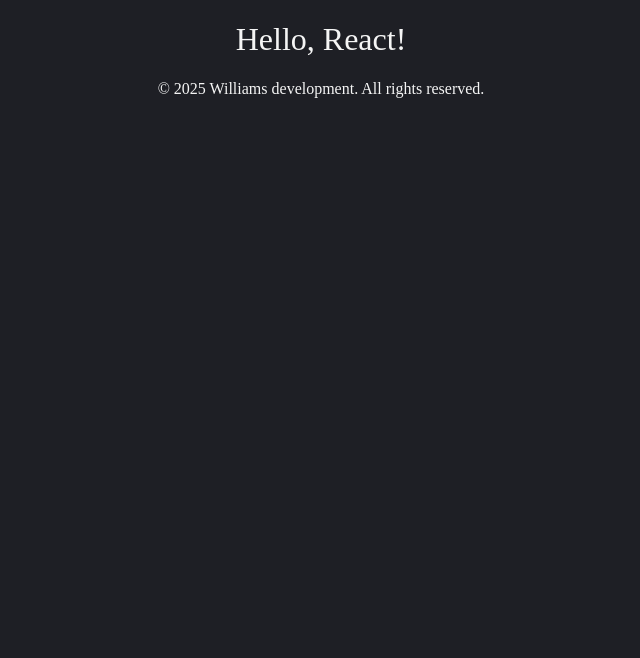
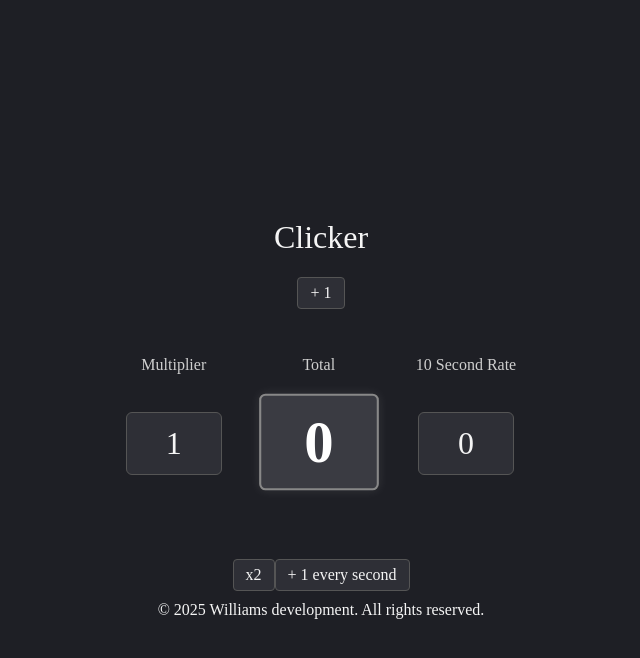
Before and after one commit to timmyd4/React-Idle-Game, a React (Vite) app: page / in a window 1280 px wide. Shown: the top 658 px of the page, without its empty margins (319-959 px from the left). Built offline with nearby package versions, Linux system fonts and the light colour scheme.

Commit message:
Got most of the project done - need to work on styling more

```diff
--- /dev/null
+++ b/Components/Game.jsx
@@ -0,0 +1,68 @@
+import React from "react";
+import {useEffect} from "react";
+export default function Game()
+{
+    const [obj, setObj] = React.useState({
+        additive: 0,
+        multiplier: 1,
+    });
+
+    const [autoRate, setAutoRate] = React.useState(0);
+
+    function AddClick()
+    {
+        setObj(prev => ({
+            ...prev,
+            additive: prev.additive + prev.multiplier
+        }));
+    }
+
+    function Double()
+    {
+        setObj(prev => ({
+            ...prev,
+            multiplier: prev.multiplier * 2
+        }));
+    }
+
+    useEffect(() => {
+        if(autoRate === 0) return;
+
+        const interval = setInterval(() => {
+            setObj(prev => ({
+                ...prev,
+                additive: prev.additive + autoRate
+            }))
+        }, 10000);
+
+        return () => clearInterval(interval);
+    }, [autoRate]);
+
+    return(
+        <>
+            <div className="add-btn">
+                <button onClick={AddClick}> + {obj.multiplier} </button>
+            </div>
+            <div className="stats-container">
+                <div className="stat-box">
+                    <h5>Multiplier</h5>
+                    <p>{obj.multiplier}</p>
+                </div>
+
+                <div className="stat-box main-box">
+                    <h5>Total</h5>
+                    <p className="main">{obj.additive}</p>
+                </div>
+
+                <div className="stat-box">
+                    <h5>10 Second Rate</h5>
+                    <p>{autoRate}</p>
+                </div>
+            </div>
+            <div className="btn-container">
+                <button onClick={Double}> x2 </button>
+                <button onClick={() => setAutoRate(prev => prev + 1)}> + {autoRate + 1} every second </button>
+            </div>
+        </>
+    );
+}
--- a/Components/Header.jsx
+++ b/Components/Header.jsx
@@ -2,7 +2,7 @@ export default function Header()
 {
     return(
         <div className="header-title">
-            <h1>Hello, React!</h1>
+            <h1>Clicker</h1>
         </div>
     )
 }
--- a/index.css
+++ b/index.css
@@ -1,8 +1,38 @@
 /*A*/
+.add-btn
+{
+    display: flex;
+    justify-content: center;
+    align-items: center;
+    justify-items: center;
+}
 /*B*/
 body
 {
     background-color: #1e1f25;
+    overflow: hidden;
+}
+
+button
+{
+    background-color: #2e2f36;
+    color: #f5f5f5;
+    border: 1px solid #555;
+    border-radius: 4px;
+    padding: 6px 12px;
+    cursor: pointer;
+    transition: background-color 0.2s ease, transform 0.1s ease;
+    font-family: "Times New Roman", serif;
+    font-size: 1rem;
+    gap: 10px;
+}
+
+.btn-container
+{
+    display: flex;
+    justify-content: center;
+    justify-items: center;
+    align-items: center;
 }
 /*C*/
 /*D*/
@@ -21,9 +51,36 @@ h1
 /*K*/
 /*L*/
 /*M*/
+.main
+{
+    font-size: 2.4rem;
+    margin-top: 16px;
+}
+
+.main-box .main
+{
+  font-size: 3.5rem;
+  font-weight: bold;
+  background-color: #3a3b42;
+  color: #fff;
+  border: 2px solid #888;
+  border-radius: 6px;
+  padding: 12px 20px;
+  box-shadow: 0 0 10px rgba(255, 255, 255, 0.1);
+}
 /*N*/
 /*O*/
 /*P*/
+p
+{
+    text-align: center;
+    color: #f5f5f5;
+    font-weight: lighter;
+    border: 1px solid #555;
+    border-radius: 4px;
+    padding: 6px 12px;
+    font-size: 2rem;
+}
 /*Q*/
 /*R*/
 /*S*/
@@ -36,11 +93,86 @@ small
     font-size: medium;
     font-weight: lighter;
     color:#f5f5f5;
+    gap: 10px;
+    margin-top: 10px;
+}
+
+.stats-container
+{
+  display: flex;
+  justify-content: center;
+  align-items: center;
+  gap: 20px;
+  margin: 15px 0;
+}
+
+.stats-container p
+{
+  width: 70px;
+  text-align: center;
+  color: #f5f5f5;
+  font-weight: 400;
+  border: 1px solid #555;
+  border-radius: 6px;
+  padding: 12px;
+  font-size: 2rem;
+  background-color: #2e2f36;
+  transition: all 0.3s ease;
+}
+
+.stats-container .main
+{
+  font-size: 3.5rem;
+  font-weight: bold;
+  background-color: #3a3b42;
+  color: #fff;
+  border: 2px solid #888;
+  transform: scale(1.05);
+  box-shadow: 0 0 10px rgba(255, 255, 255, 0.1);
+}
+
+.stats-container .main:hover
+{
+  transform: scale(1.1);
+  box-shadow: 0 0 15px rgba(255, 255, 255, 0.3);
+}
+
+.stats-container
+{
+  display: flex;
+  justify-content: center;
+  align-items: flex-start;
+  gap: 40px;
+  margin-top: 20px;
+}
+
+.stat-box
+{
+  display: flex;
+  flex-direction: column;
+  align-items: center;
+  text-align: center;
+}
+
+.stat-box h5
+{
+  color: #cfcfcf;
+  font-weight: lighter;
+  font-size: 1rem;
+  margin-bottom: 6px;
 }
 /*T*/
 /*U*/
 /*V*/
 /*W*/
+.whole-container
+{
+  display: flex;
+  flex-direction: column;
+  justify-content: center;
+  align-items: center;
+  min-height: 100vh;
+}
 /*X*/
 /*Y*/
 /*Z*/
--- a/index.jsx
+++ b/index.jsx
@@ -1,11 +1,15 @@
 import {createRoot} from "react-dom/client";
 import Header from "./Components/Header.jsx";
 import Footer from "./Components/Footer.jsx";
+import Game from "./Components/Game.jsx";
 const root = createRoot(document.querySelector("#root"));
 root.render
 (
     <>
-        <Header />
-        <Footer />
+        <div className="whole-container">
+            <Header />
+            <Game />
+            <Footer />
+        </div>
     </>
 )
```
